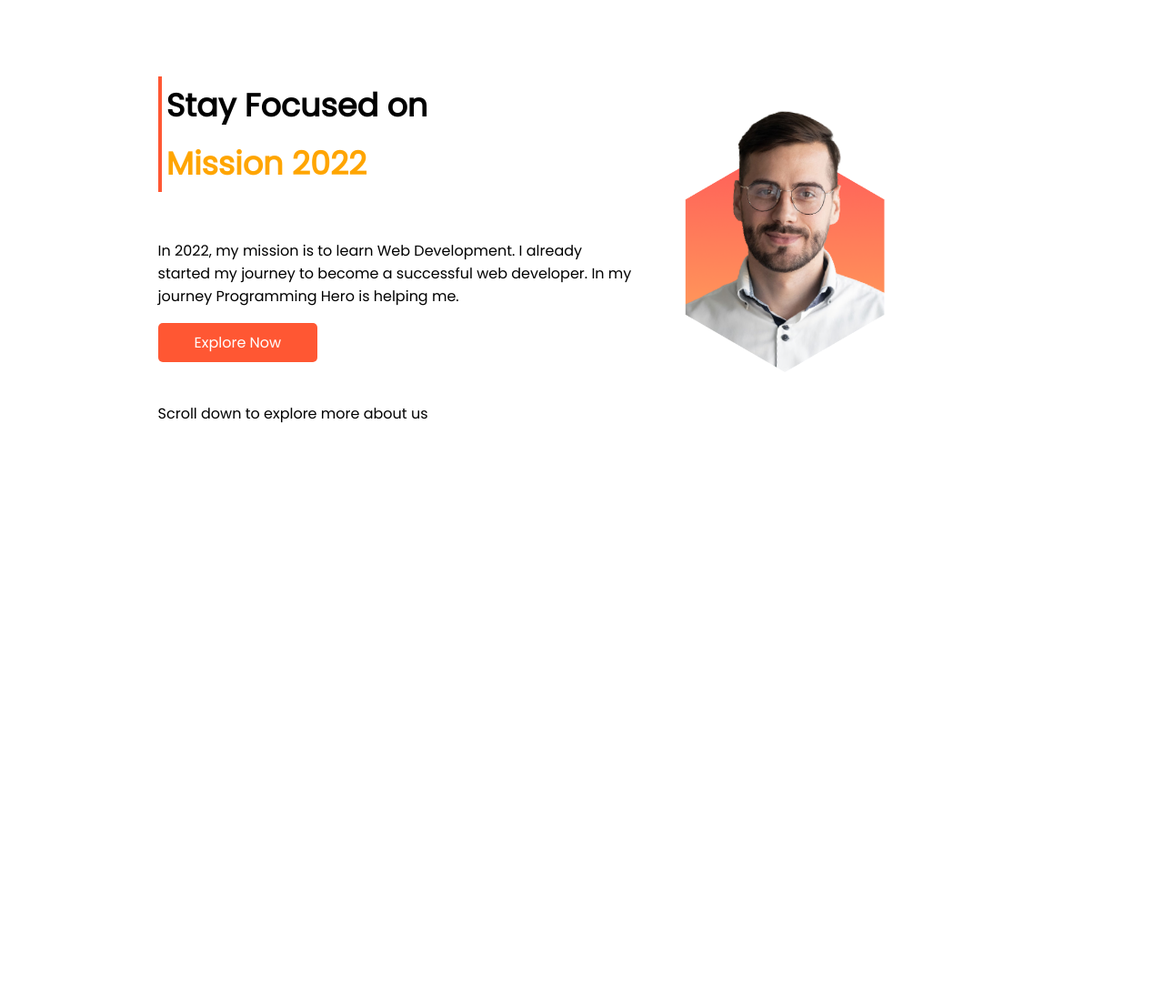
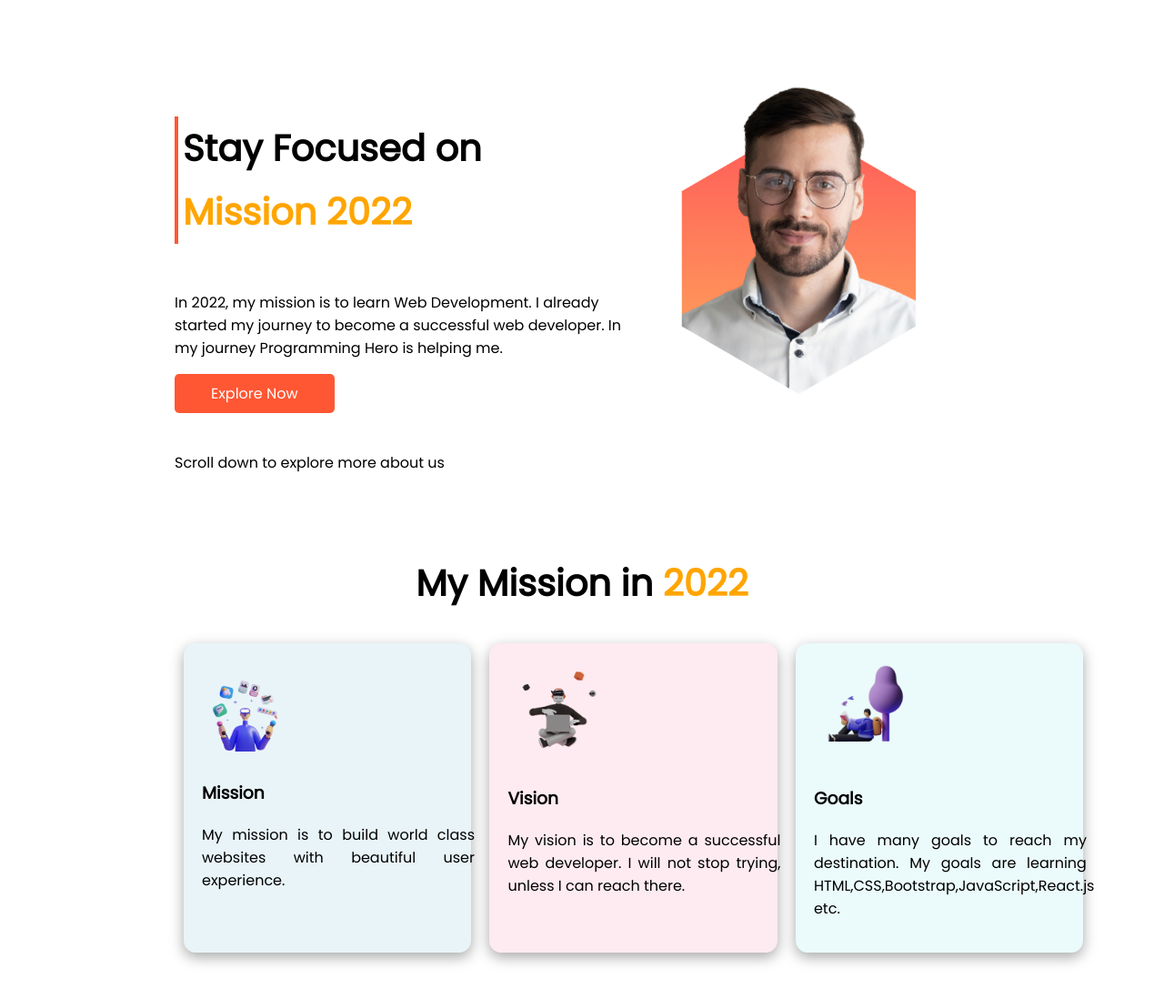
Before and after one commit to IHC25/mission-2022, a plain HTML site: page index.html in a window 1280 px wide. Shown: the whole page at 91% size. Before the commit the page ends 800 px from the top, so only its background shows below. Drawn offline with Linux system fonts and the light colour scheme.

Commit message:
My Mission Section Added

```diff
--- a/index.html
+++ b/index.html
@@ -15,7 +15,7 @@
   </head>
   <body>
     <section class="flexible-container">
-      <div class="width-measurement">
+      <div id="stay-focused-margin" class="width-measurement">
         <h1 class="left-border">Stay Focused on</h1>
         <h1 class="left-border heading-color">Mission 2022</h1>
         <p>
@@ -31,5 +31,38 @@
         <img src="images/person/person-3.png" alt="" />
       </div>
     </section>
+
+    <section>
+      <div id="my-mission">
+        <h1>My Mission in <span class="heading-color">2022</span></h1>
+      </div>
+
+      <div class="flexible-container">
+        <div id="mission" class="my-mission-style">
+          <img src="images/illustrators/illustrator-1.png" alt="" />
+          <h3>Mission</h3>
+          <p>
+            My mission is to build world class websites with beautiful user
+            experience.
+          </p>
+        </div>
+        <div id="vision" class="my-mission-style">
+          <img src="images/illustrators/illustrator-2.png" alt="" />
+          <h3>Vision</h3>
+          <p>
+            My vision is to become a successful web developer. I will not stop
+            trying, unless I can reach there.
+          </p>
+        </div>
+        <div id="goals" class="my-mission-style">
+          <img src="images/illustrators/illustrator-3.png" alt="" />
+          <h3>Goals</h3>
+          <p>
+            I have many goals to reach my destination. My goals are learning
+            HTML,CSS,Bootstrap,JavaScript,React.js etc.
+          </p>
+        </div>
+      </div>
+    </section>
   </body>
 </html>
--- a/style.css
+++ b/style.css
@@ -3,23 +3,23 @@ body {
   margin: 0;
 }
 h1 {
-  font-size: 35px;
+  font-size: 40px;
   font-weight: 600;
   margin: 0;
 }
 .flexible-container {
   display: flex;
-  margin-top: 5%;
-  margin-left: 12%;
+  margin-top: 2%;
+  margin-left: 15%;
   margin-bottom: 5%;
+  margin-right: 5%;
 }
 .width-measurement {
   width: 50%;
-  margin: 20px;
 }
 .width-measurement img {
-  width: 50%;
-  padding: auto;
+  width: 60%;
+  padding: 5%;
 }
 .width-measurement p {
   margin-top: 10%;
@@ -37,8 +37,40 @@ h1 {
 .button-style {
   text-decoration: none;
   background-image: linear-gradient(#ff5733, #ff5733);
-  color: #ffffff;
+  color: white;
   padding: 10px 40px;
   border-radius: 5px;
   font-weight: 700px;
 }
+.my-mission-style {
+  width: 27%;
+  margin: 10px;
+  padding: 20px;
+  border-radius: 4%;
+  box-shadow: rgba(0, 0, 0, 0.35) 0px 5px 15px;
+}
+.my-mission-style img {
+  width: 40%;
+}
+.my-mission-style p {
+  text-align: justify;
+  width: 300px;
+}
+
+#stay-focused-margin {
+  margin-top: 10%;
+}
+
+#my-mission {
+  text-align: center;
+}
+
+#mission {
+  background-color: rgb(233, 244, 248);
+}
+#vision {
+  background-color: rgb(253, 235, 241);
+}
+#goals {
+  background-color: rgb(235, 250, 250);
+}
```
